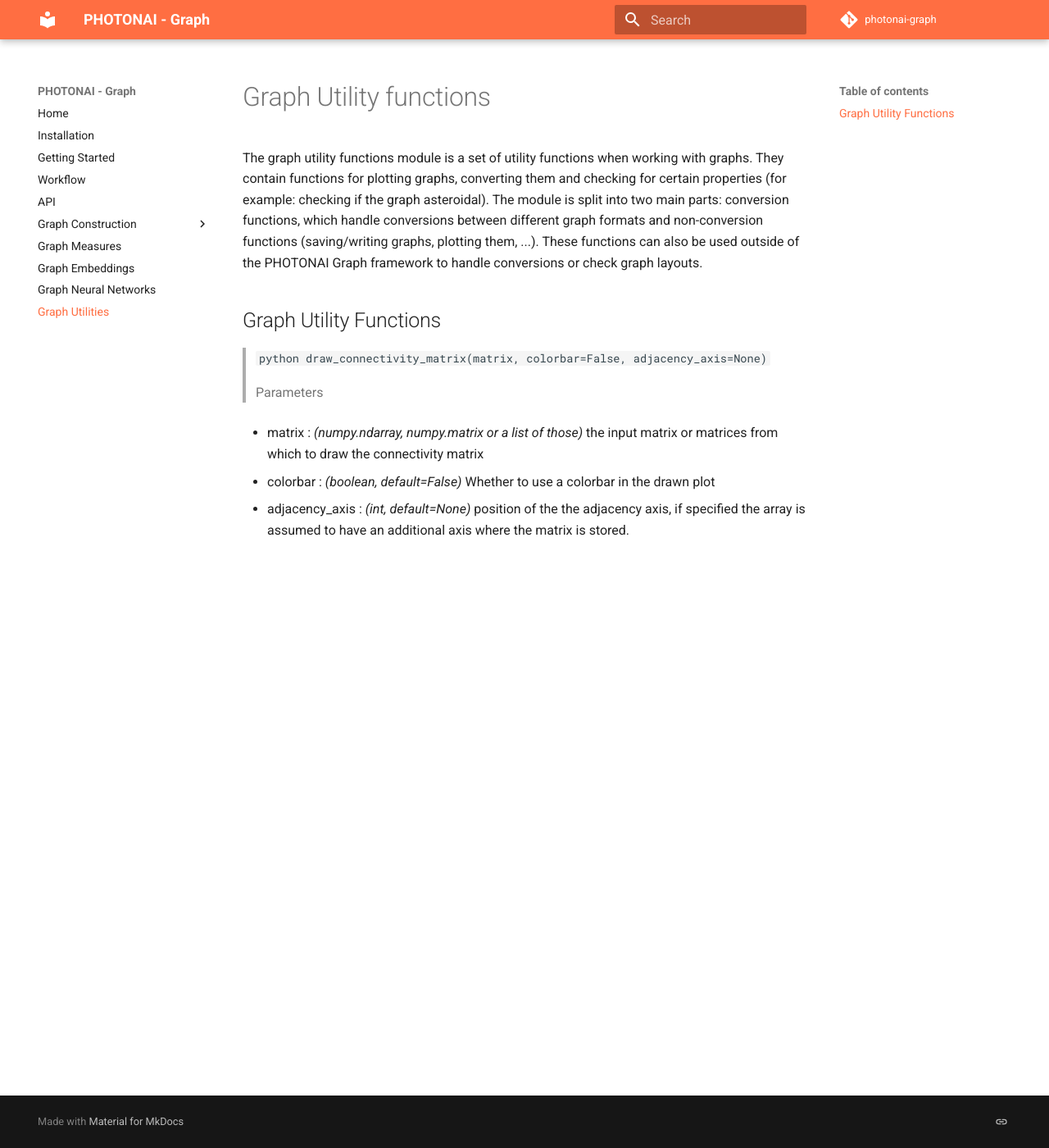
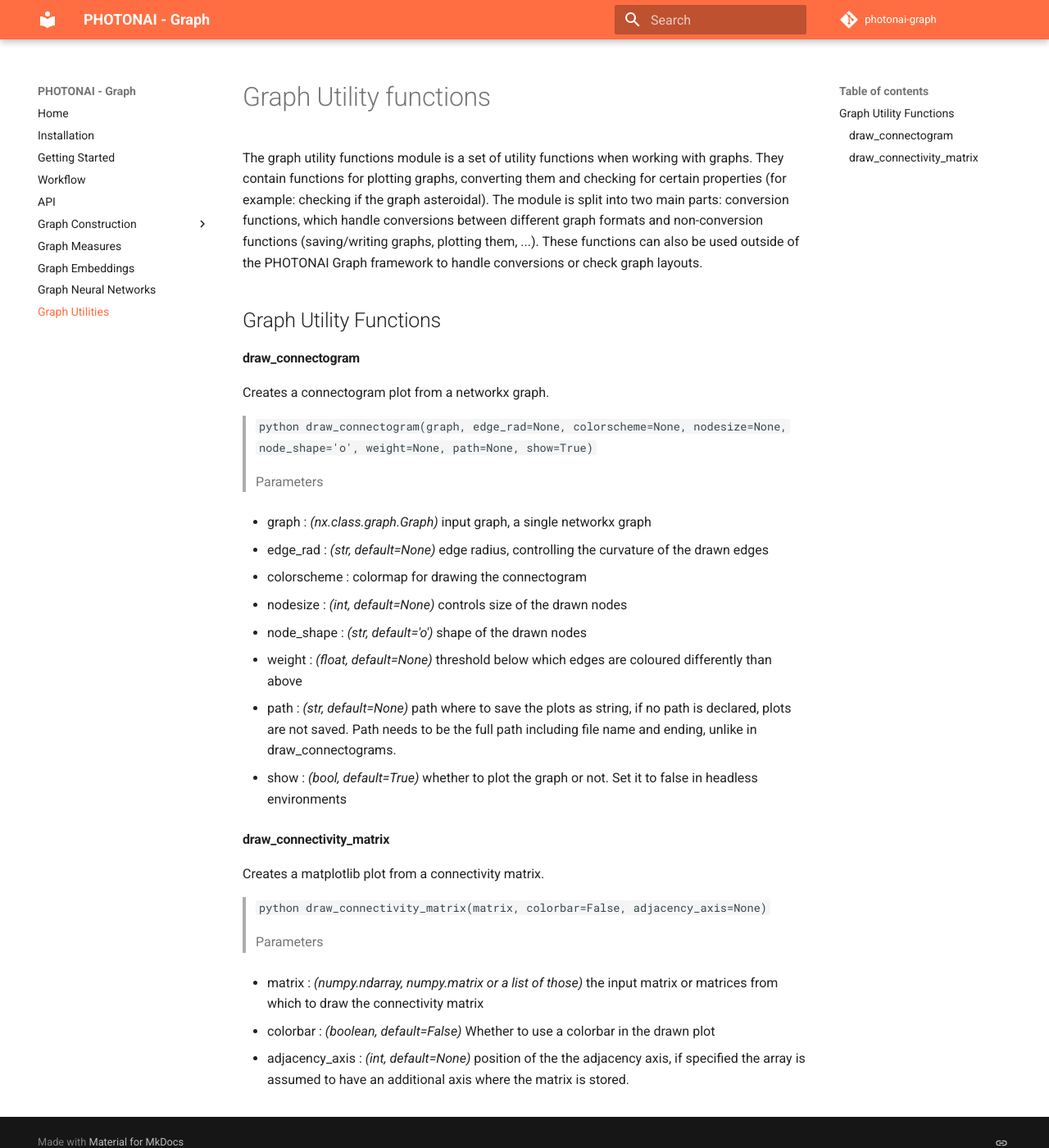
Before and after one commit to wwu-mmll/photonai_graph, an MkDocs documentation site: the page built from documentation/docs/graph_utilities.md, in a window 1280 px wide and 1400 px high. Shown: the whole window at 82% size. Built offline with MkDocs 1.6.1 and Material for MkDocs 9.7.7, drawn with Linux system fonts in a browser that asks for light colours; comment, search, counter and statistics services are not loaded.

Commit message:
Update graph_utilities.md

````diff
--- a/documentation/docs/graph_utilities.md
+++ b/documentation/docs/graph_utilities.md
@@ -3,6 +3,38 @@
 The graph utility functions module is a set of utility functions when working with graphs. They contain functions for plotting graphs, converting them and checking for certain properties (for example: checking if the graph asteroidal). The module is split into two main parts: conversion functions, which handle conversions between different graph formats and non-conversion functions (saving/writing graphs, plotting them, ...). These functions can also be used outside of the PHOTONAI Graph framework to handle conversions or check graph layouts.
 
 ## Graph Utility Functions
+
+#### draw_connectogram
+
+Creates a connectogram plot from a networkx graph.
+
+> ```python
+> draw_connectogram(graph, edge_rad=None, colorscheme=None, nodesize=None, node_shape='o', weight=None, path=None, show=True)
+> ```
+
+> Parameters
+
+* graph : *(nx.class.graph.Graph)* input graph, a single networkx graph
+
+* edge_rad : *(str, default=None)* edge radius, controlling the curvature of the drawn edges
+
+* colorscheme : colormap for drawing the connectogram
+
+* nodesize : *(int, default=None)* controls size of the drawn nodes
+
+* node_shape : *(str, default='o')* shape of the drawn nodes
+
+* weight : *(float, default=None)* threshold below which edges are coloured differently than above
+
+* path : *(str, default=None)* path where to save the plots as string, if no path is declared, plots are not saved. Path needs to be the full path including file name and ending, unlike in draw_connectograms.
+
+* show : *(bool, default=True)* whether to plot the graph or not. Set it to false in headless environments
+
+
+
+#### draw_connectivity_matrix
+
+Creates a matplotlib plot from a connectivity matrix.
 
 > ```python
 > draw_connectivity_matrix(matrix, colorbar=False, adjacency_axis=None)
````
